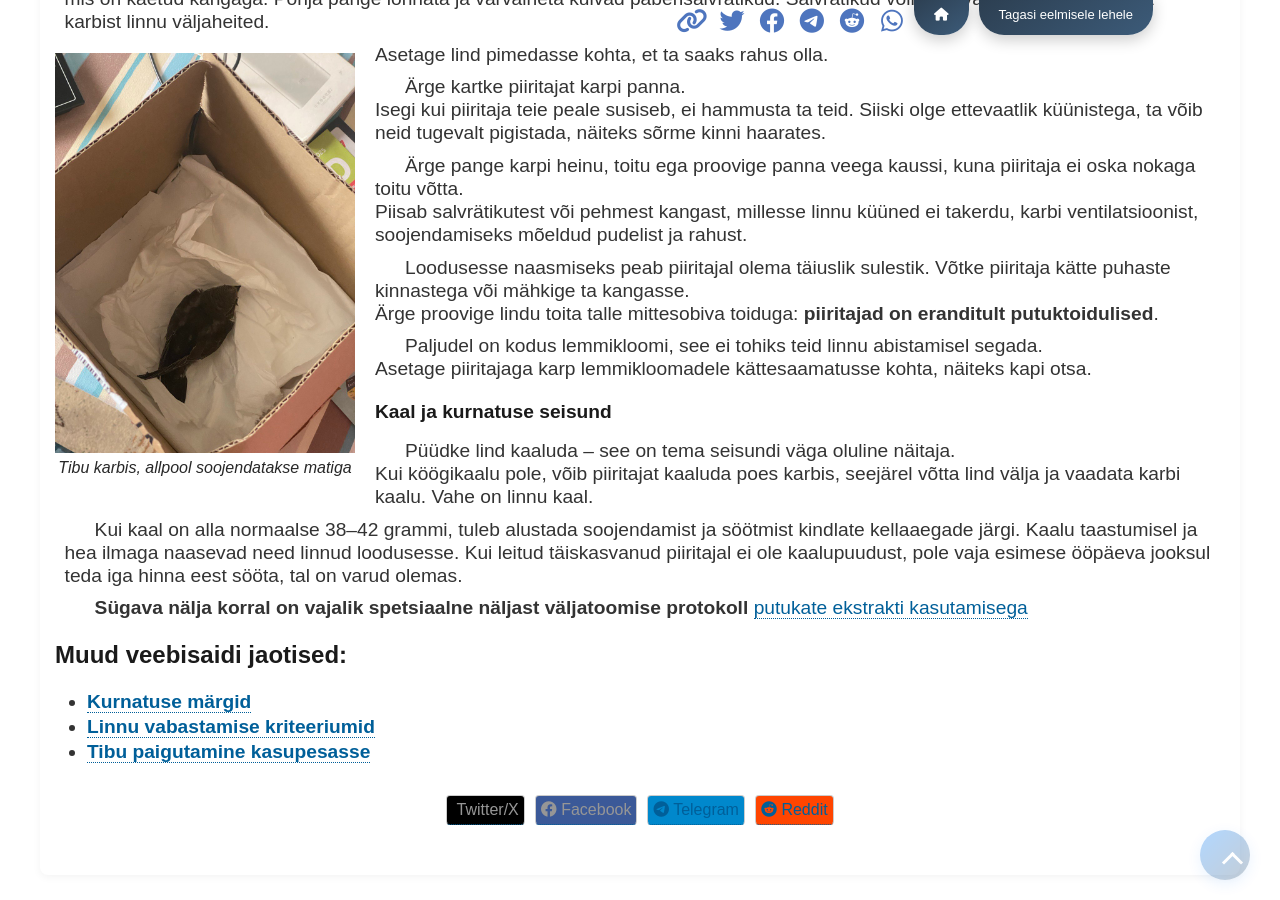
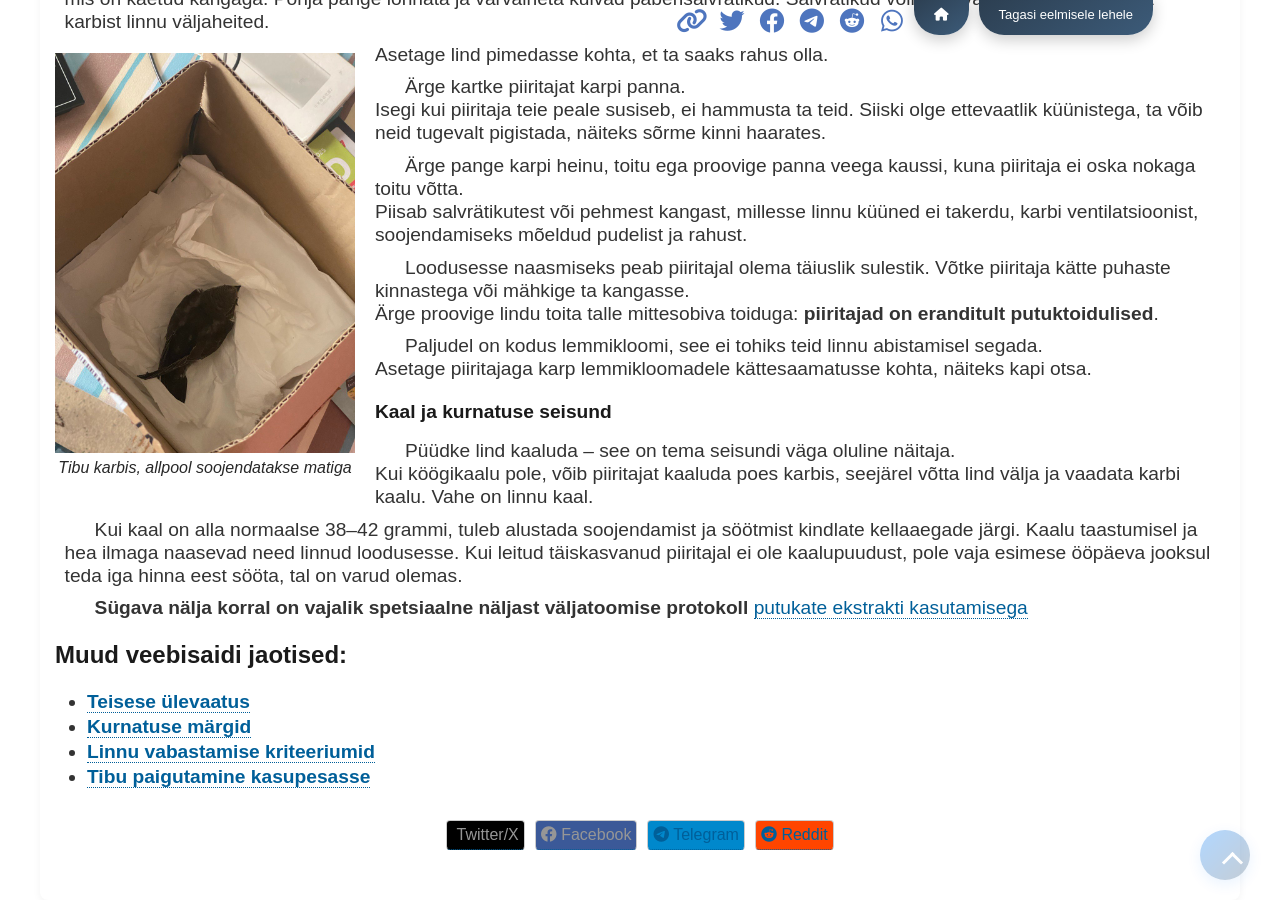
Before and after one commit to loodus-wiki/apus-apus, a Jekyll site: the page built from docs/est/index.md, in a window 1280 px wide and 900 px high, scrolled down 2090 px. Built offline with Jekyll 4.4.1, drawn with Linux system fonts in a browser that asks for light colours.

Commit message:
fix indexes

```diff
--- a/docs/est/index.md
+++ b/docs/est/index.md
@@ -115,6 +115,7 @@ Kui kaal on alla normaalse 38–42 grammi, tuleb alustada soojendamist ja sööt
 
 ## Muud veebisaidi jaotised:
 
+- [**Teisese ülevaatus**](secondary-inspection.md)
 - [**Kurnatuse märgid**](exhaustion.html)
 - [**Linnu vabastamise kriteeriumid**](back-to-nature.md)
 - [**Tibu paigutamine kasupesasse**](swift-fostering-guidelines.md)
```
Also changed, not shown: docs/ru/index.md (+2 -0 lines).
